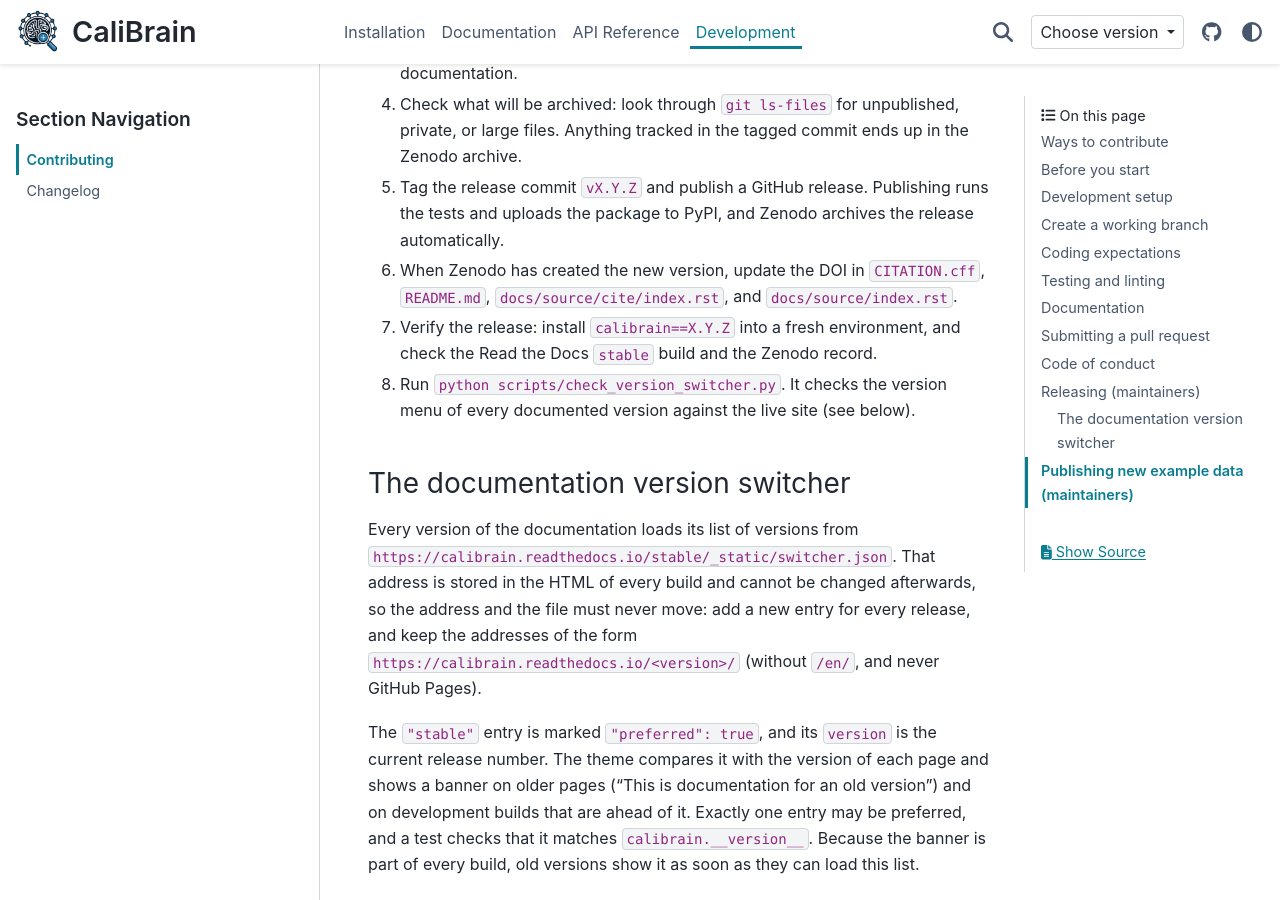
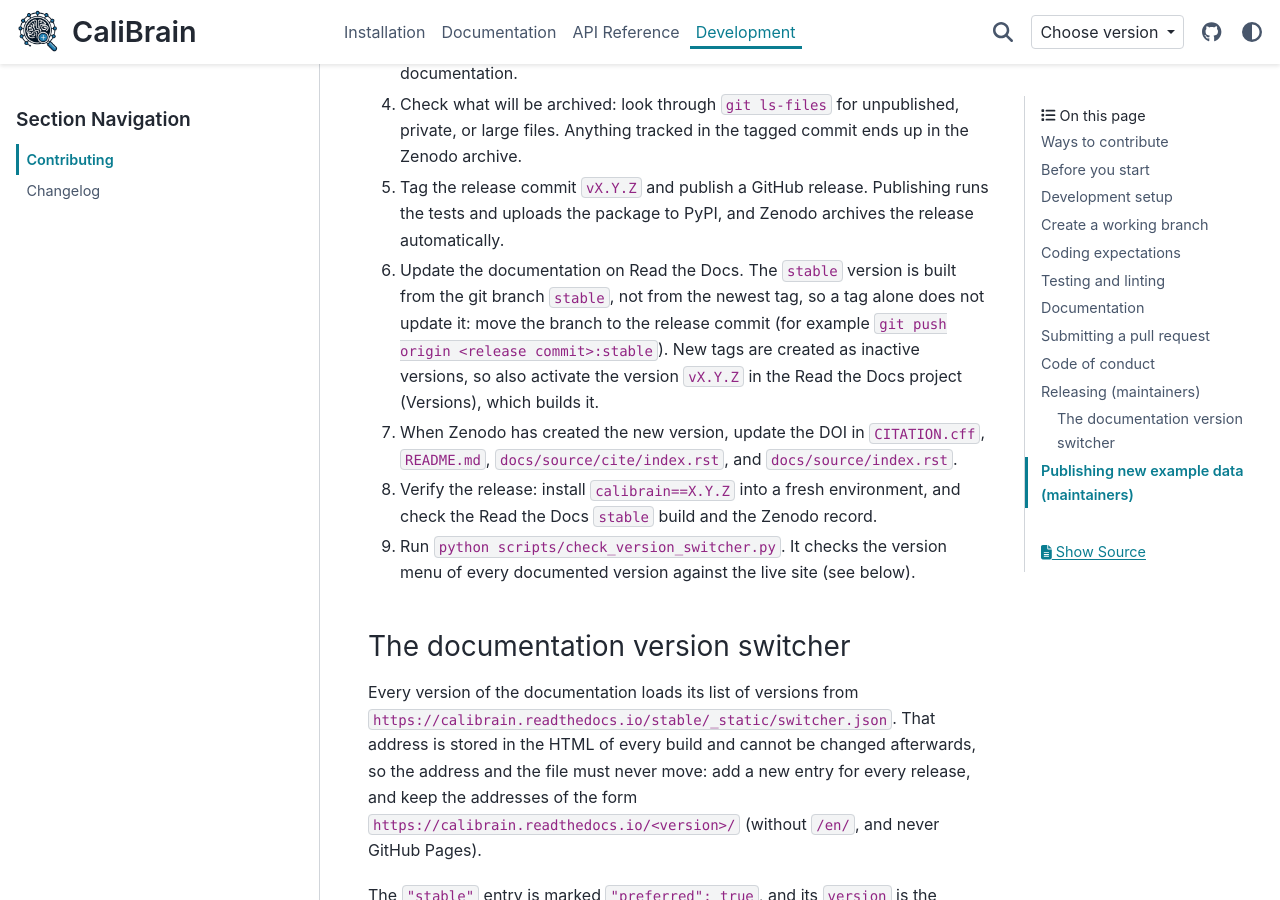
Before and after one commit to braindatalab/CaliBrain, a Sphinx documentation site: the page built from docs/source/development/contributing.rst, in a window 1280 px wide and 900 px high, scrolled down 3612 px. Built offline with Sphinx 7.4.7 and the PyData theme 0.15.4, drawn with Linux system fonts in a browser that asks for light colours; pages that are not in the unit, such as notebooks, are missing from menus; comment, search, counter and statistics services are not loaded.

Commit message:
docs: add moving the stable branch and activating the tag to the release checklist
The "stable" version on Read the Docs is built from the git branch
"stable", not from the newest tag, so a release does not update it by
itself. Add a release step to move the branch to the release commit and
to activate the new vX.Y.Z version in Read the Docs. The version
switcher and the old-version banner depend on it.

```diff
--- a/docs/source/development/contributing.rst
+++ b/docs/source/development/contributing.rst
@@ -155,11 +155,17 @@ publishing:
 5. Tag the release commit ``vX.Y.Z`` and publish a GitHub release. Publishing
    runs the tests and uploads the package to PyPI, and Zenodo archives the
    release automatically.
-6. When Zenodo has created the new version, update the DOI in ``CITATION.cff``,
+6. Update the documentation on Read the Docs. The ``stable`` version is built from
+   the git branch ``stable``, not from the newest tag, so a tag alone does not
+   update it: move the branch to the release commit (for example
+   ``git push origin <release commit>:stable``). New tags are created as inactive
+   versions, so also activate the version ``vX.Y.Z`` in the Read the Docs project
+   (Versions), which builds it.
+7. When Zenodo has created the new version, update the DOI in ``CITATION.cff``,
    ``README.md``, ``docs/source/cite/index.rst``, and ``docs/source/index.rst``.
-7. Verify the release: install ``calibrain==X.Y.Z`` into a fresh environment, and
+8. Verify the release: install ``calibrain==X.Y.Z`` into a fresh environment, and
    check the Read the Docs ``stable`` build and the Zenodo record.
-8. Run ``python scripts/check_version_switcher.py``. It checks the version menu of
+9. Run ``python scripts/check_version_switcher.py``. It checks the version menu of
    every documented version against the live site (see below).
 
 The documentation version switcher
```
